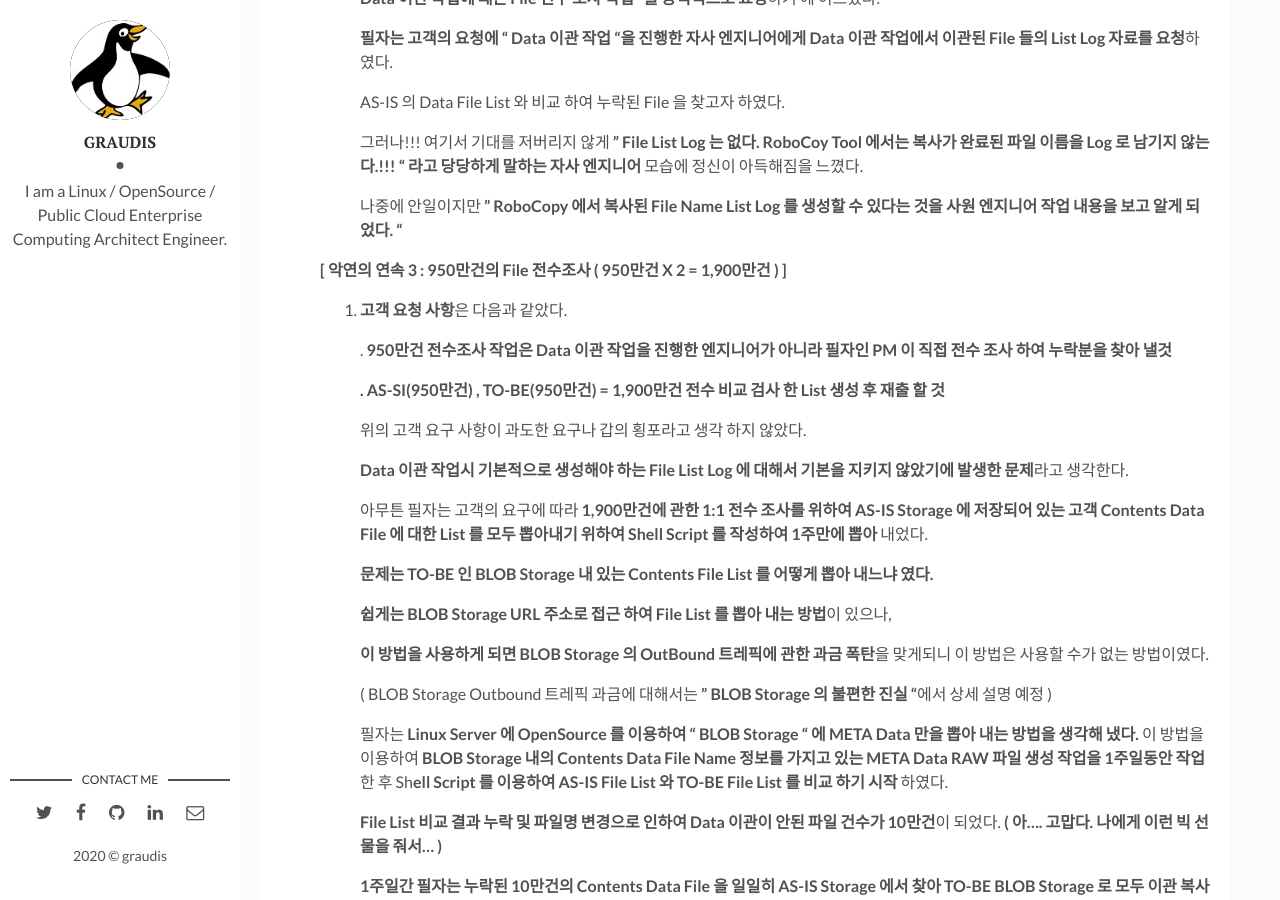
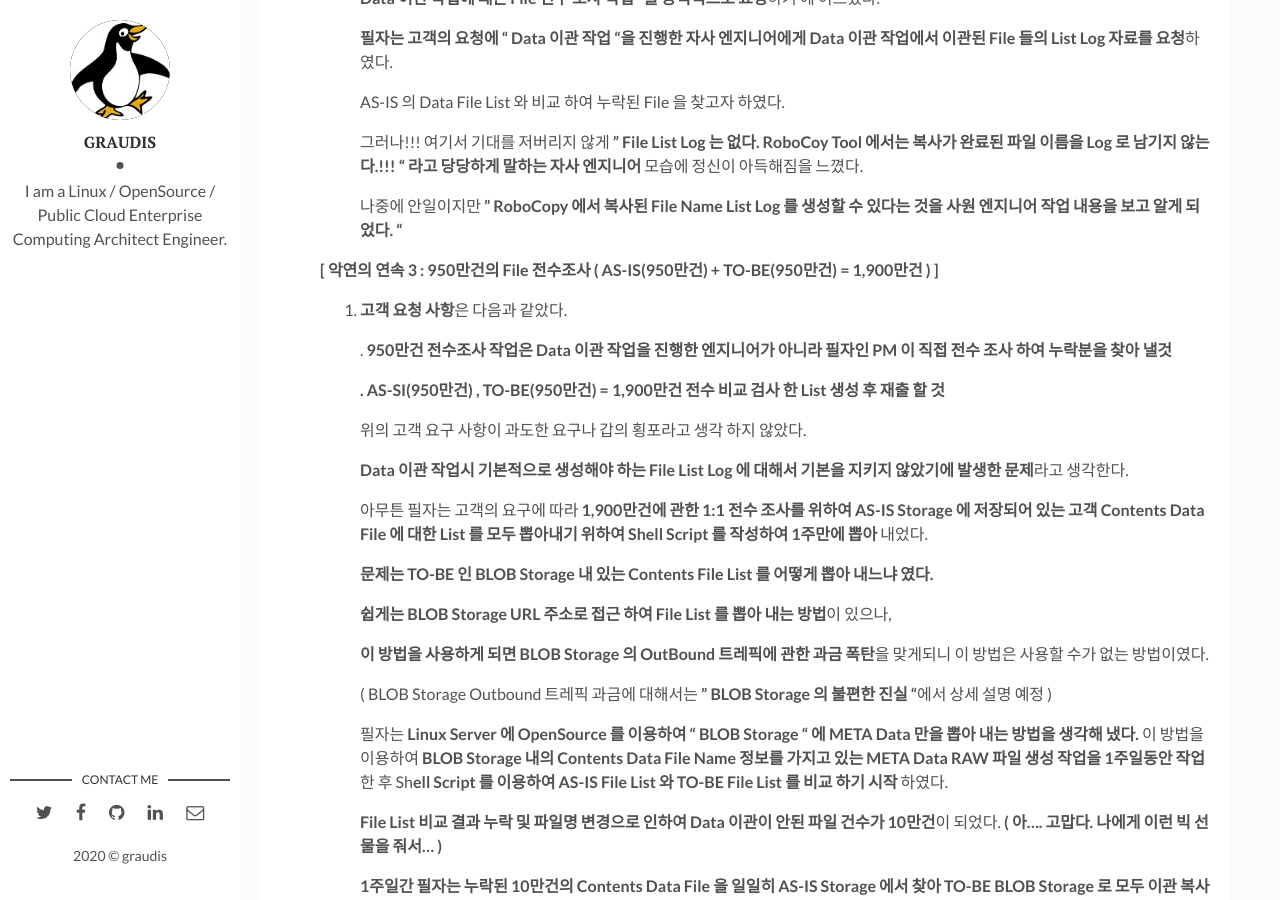
Before and after one commit to graudis/graudis.github.io, a Jekyll site: the page built from _posts/2020-10-11-azure-webapp-6.md, in a window 1280 px wide and 900 px high, scrolled down 3982 px. Built offline with Jekyll 4.4.1, drawn with Linux system fonts in a browser that asks for light colours.

Commit message:
Update 2020-10-11-azure-webapp-6.md

```diff
--- a/_posts/2020-10-11-azure-webapp-6.md
+++ b/_posts/2020-10-11-azure-webapp-6.md
@@ -30,6 +30,7 @@ tags: cloud azure MS
 
 
 
+
 1. **" 물리적 데이터 이관 : Azure Data Disk Box "**
 
    : On-Premise 에 있는 User Contents Data 를 Cloud  내의 BLOB Storage 로 이관해야 하는데 그 용량이 대략 34TB 950만건의 파일들이다. Network 으로 전송하기엔 WBS 에 계획된 Data 이관 스케쥴이 터무니 없이 부족하였다.
@@ -45,6 +46,7 @@ tags: cloud azure MS
 
 
    다음은 벤더사의 " Azure Data Disk Box " 에 관한 자료 이다.
+
 
 
 
@@ -78,6 +80,7 @@ tags: cloud azure MS
 
 
 
+
    - **구성품**
 
    ![Azure-data-disk-box2](https://github.com/graudis/graudis.github.io/blob/master/_image/data-box-disk-ship-package1.png?raw=true)
@@ -93,6 +96,7 @@ tags: cloud azure MS
 
 
    3. 상자에 반송 배송을 위한 포장용 레이블(현재 레이블 아래)을 포함하는 투명한 케이스가 있는지 확인합니다. 이 레이블이 손실되거나 손상된 경우 Azure Portal에서 항상 새 레이블을 다운로드하고 인쇄할 수 있습니다.
+
 
 
 
@@ -113,6 +117,7 @@ tags: cloud azure MS
    자세한 내용은 다음 URL 을 참고 할 것
 
    https://docs.microsoft.com/ko-kr/azure/databox/data-box-disk-deploy-set-up
+
 
 
 
@@ -142,6 +147,7 @@ tags: cloud azure MS
 
 
 
+
    **[ Contents Data 이관 ]**
 
    1. On-Premise Storage 에 있는 고객의 Contents Data 를 Azure BLOB Storage 로 이관 해야 한다.  프로젝트에서 Azure 인프라를 담당하기로 하였던 자사 Azure 전문가(?) 인프라 에 Data 이관 업무를 지시하였다.
@@ -155,6 +161,7 @@ tags: cloud azure MS
 
 
    3. 우여 곡절 끝에 2개월 이상의 Data 이관 작업이 마무리 되어 BLOB Storage 에 고객의 Contents Data 이관이 모두 완료 되었다.
+
 
 
 
@@ -179,6 +186,7 @@ tags: cloud azure MS
       하지만, 고객에게 통보하기 전에 PM 과 사전 협의 후 고객과의 의사 결정이 일의 순서가 아닌가. 경력도 많고 나이도 있는 엔지니어가 도저히 믿기 힘는 행동을 함에 있어 상상 이하의 일들이 발생함에 있어 멘붕이 왔다.
 
       **에휴, 제발 Data 이관시 Data 만 누락 시키지 않길 바랄뿐.................**
+
 
 
 
@@ -210,7 +218,8 @@ tags: cloud azure MS
 
 
 
-   **[ 악연의 연속 3 : 950만건의 File 전수조사 ( 950만건 X 2 = 1,900만건 ) ]**
+
+   **[ 악연의 연속 3 : 950만건의 File 전수조사 ( AS-IS(950만건) + TO-BE(950만건) = 1,900만건 ) ]**
 
    1. **고객 요청 사항**은 다음과 같았다.
 
@@ -258,6 +267,7 @@ tags: cloud azure MS
 
 
 
+
    **[ 10만건 Contents Data File 누락 원인은 " Windows " 가 범인 ]**
 
    1. **"CONTENTS.DAT" 파일과 " contents.dat " 파일이 같은 파일 이라고 ?**
@@ -283,6 +293,7 @@ tags: cloud azure MS
       **Windows 10 버전 에서는 1607 버전에서 긴파일명 짤림 버그가 패치** 되었는데, 패치 설치 이후에는 **" Windows Registry "** 를 일부 수정해줘야 긴파일명이 짤리지 않게 된다.
 
       ( 이러한 이유로 Unix/Linux Data 이관 작업 할때 Linux Server 에서 작업 하라고 했건만... **"무식한건 죄가 아니지만, 무식한걸 알고도 노력 안하는건 죄다!"** )
+
 
 
 
```
